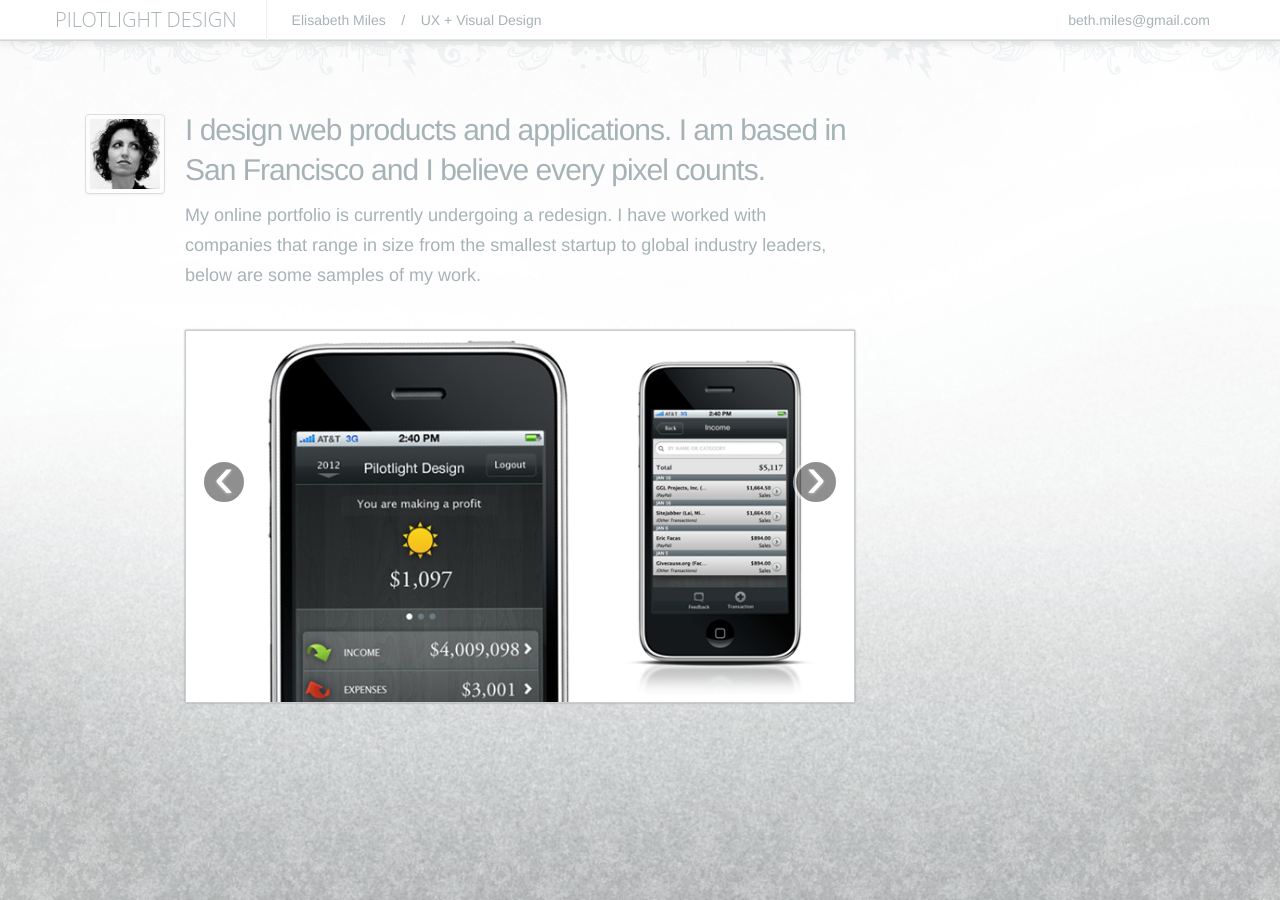
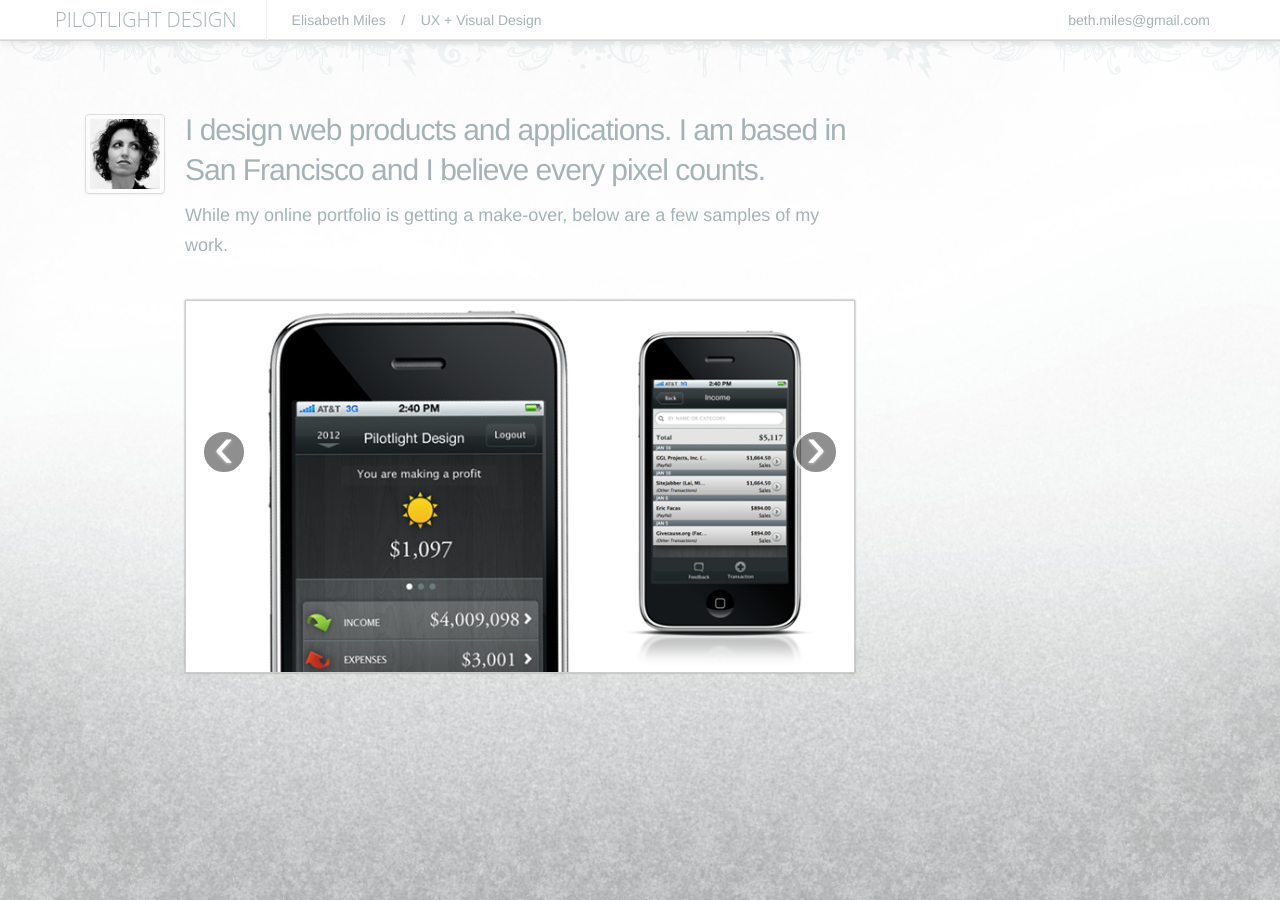
Before and after one commit to elisabethmiles/pilotlightdesign, a Jekyll site: the page built from index.html, in a window 1280 px wide. Built offline with Jekyll 4.4.1, drawn with Linux system fonts in a browser that asks for light colours; nearby versions of some CDN libraries; comment, search, counter and statistics services are not loaded.

Commit message:
updating homepage content

```diff
--- a/index.html
+++ b/index.html
@@ -11,7 +11,7 @@
 	</div>
 	<div class="span7">
 		<h1>I design web products and applications. I am based in San Francisco and I believe every pixel counts. </h1>
-		<p>My online portfolio is currently undergoing a redesign.  I have worked with companies that range in size from the smallest startup to global industry leaders, below are some samples of my work. </p>
+		<p>While my online portfolio is getting a make-over, below are a few samples of my work. </p>
 		<div id="myCarousel" class="carousel slide" style="margin-top: 40px; border: 1px solid #ccc; box-shadow: 0px 0px 2px #999">
 		  <!-- Carousel items -->
 		  <div class="carousel-inner">
```
